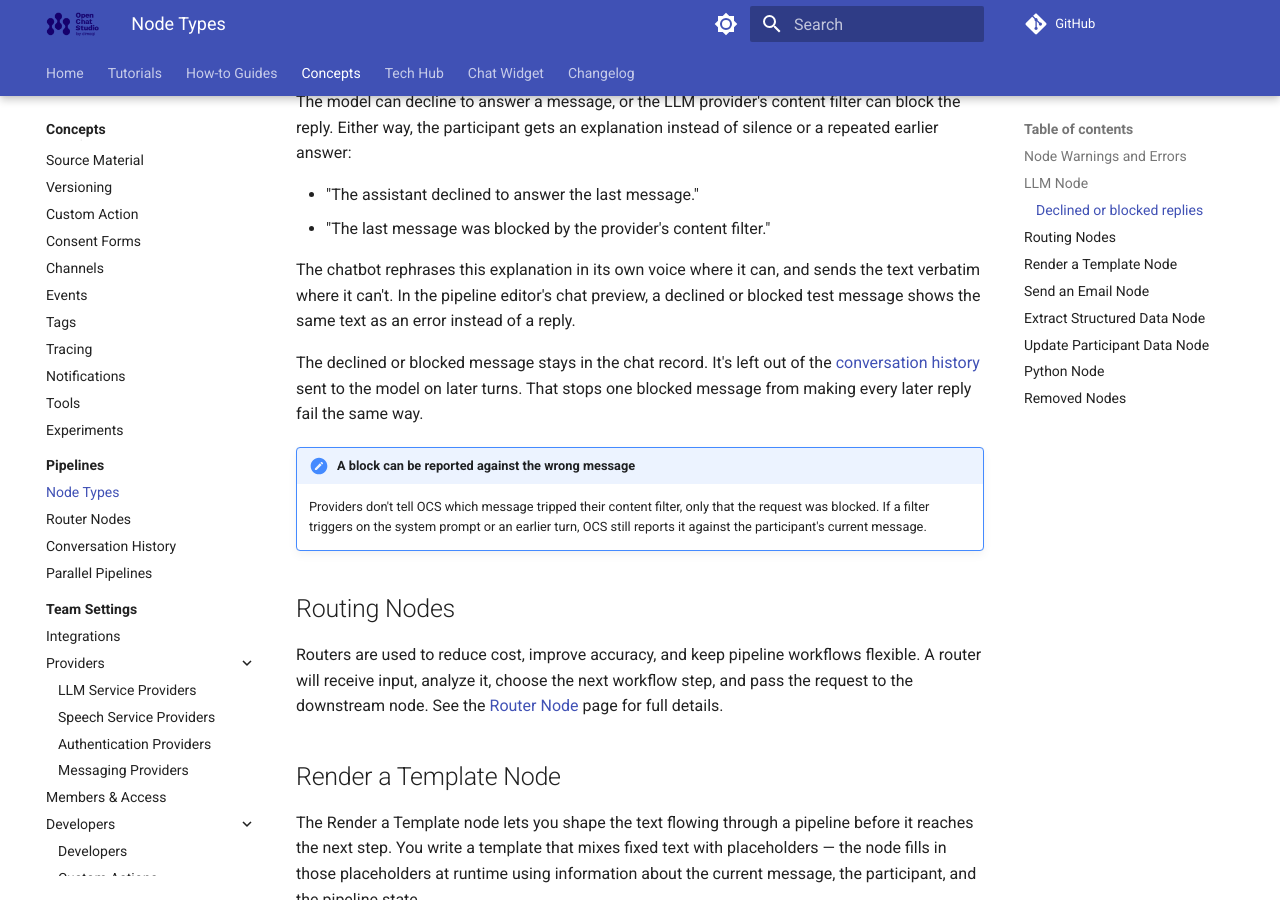
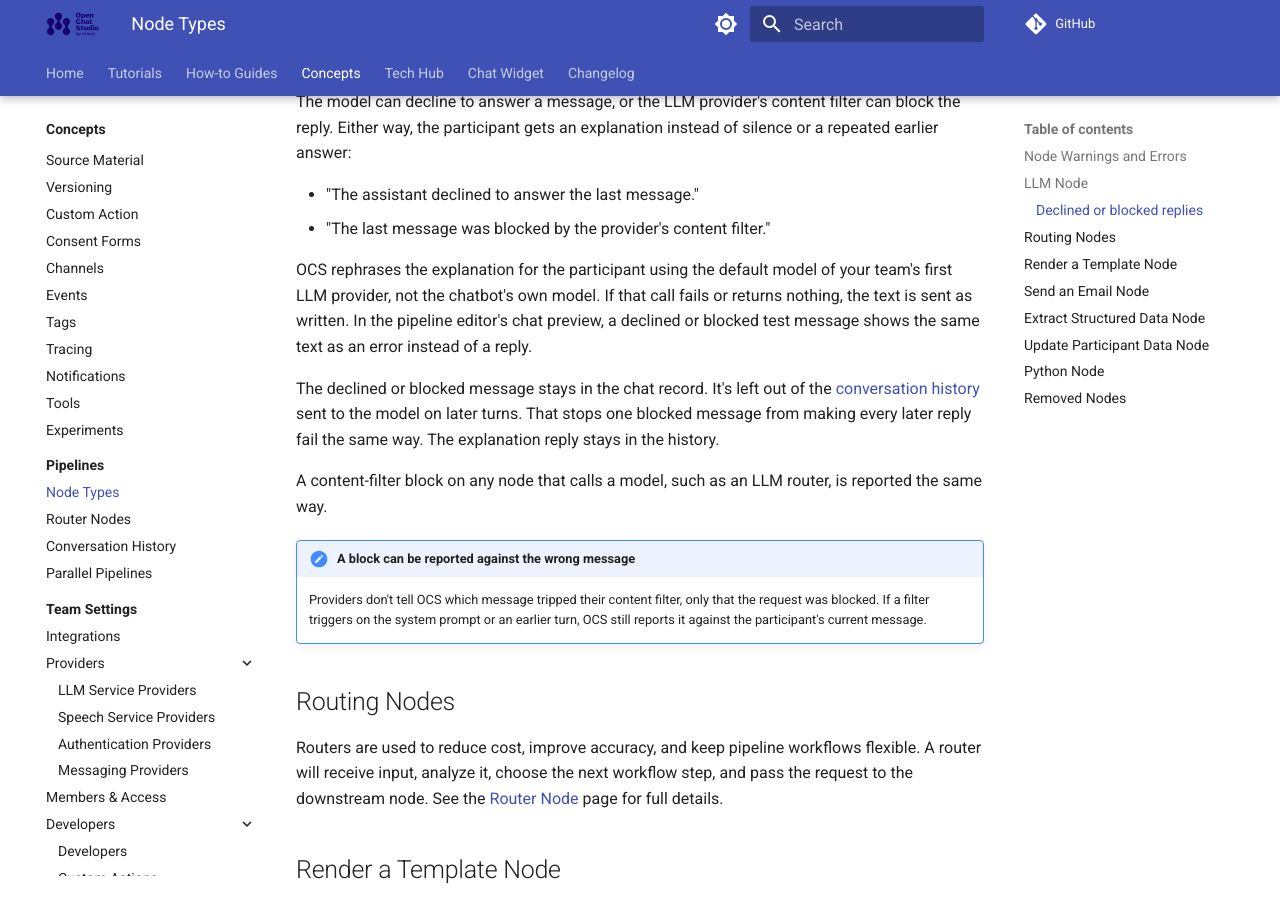
Before and after one commit to dimagi/open-chat-studio-docs, an MkDocs documentation site: the page built from docs/concepts/pipelines/nodes.md, in a window 1280 px wide and 900 px high, scrolled down 1486 px. Built offline with MkDocs 1.6.1 and Material for MkDocs 9.7.7, drawn with Linux system fonts in a browser that asks for light colours; a script that is not in the unit is left out; comment, search, counter and statistics services are not loaded.

Commit message:
Clarify who rephrases refusal replies and what stays in history

```diff
--- a/docs/concepts/pipelines/nodes.md
+++ b/docs/concepts/pipelines/nodes.md
@@ -51,12 +51,16 @@
 - "The assistant declined to answer the last message."
 - "The last message was blocked by the provider's content filter."
 
-The chatbot rephrases this explanation in its own voice where it can, and sends the text verbatim where it can't.
+OCS rephrases the explanation for the participant using the default model of your team's first LLM provider, not the chatbot's own model.
+If that call fails or returns nothing, the text is sent as written.
 In the pipeline editor's chat preview, a declined or blocked test message shows the same text as an error instead of a reply.
 
 The declined or blocked message stays in the chat record.
 It's left out of the [conversation history](history.md) sent to the model on later turns.
 That stops one blocked message from making every later reply fail the same way.
+The explanation reply stays in the history.
+
+A content-filter block on any node that calls a model, such as an LLM router, is reported the same way.
 
 !!! note "A block can be reported against the wrong message"
 
```
Also changed, not shown: docs/changelog.md (+1 -1 lines), docs/concepts/pipelines/history.md (+1 -0 lines).
